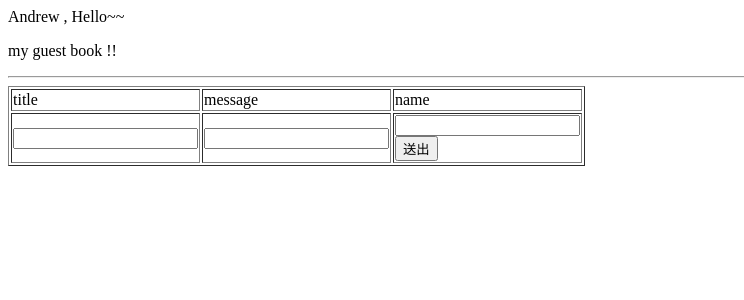
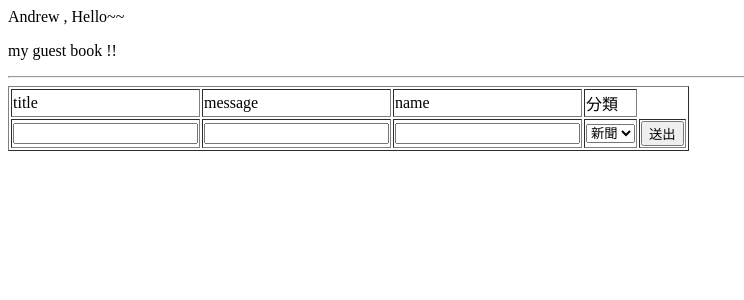
Before and after one commit to yanroo84/focaaby13gg, a PHP site: page /01.addform.php in a window 1280 px wide. Shown: the top 300 px of the page, without its empty margins (0-744 px from the left). Run offline with PHP 8.4, Linux system fonts and the light colour scheme; a user stored in the database is signed in.

Commit message:
tag function

```diff
--- a/01.addform.php
+++ b/01.addform.php
@@ -16,6 +16,7 @@
     <td>title</td>
     <td>message</td>
     <td>name</td>
+    <td>分類</td>
   </tr>
   <tr><form method="post" action="01.insert.php">
     <td><label>
@@ -26,6 +27,14 @@
     </label></td>
     <td><label>
       <input name="myname" type="text" id="myname" />
+    </label></td>
+    <td><select name="tag" id="tag">
+      <option value="1">新聞</option>
+      <option value="2">問題</option>
+      <option value="3">心得</option>
+      <option value="4">廢文</option>
+    </select></td>
+    <td><label>
       <input type="submit" name="Submit" value="送出" />
     </label></td>
 	</form>
```
